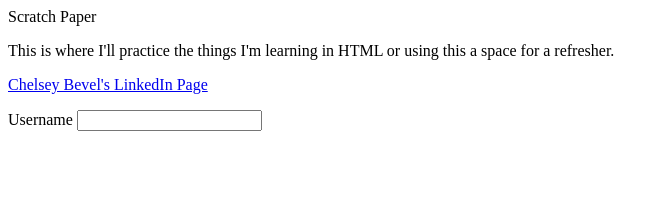
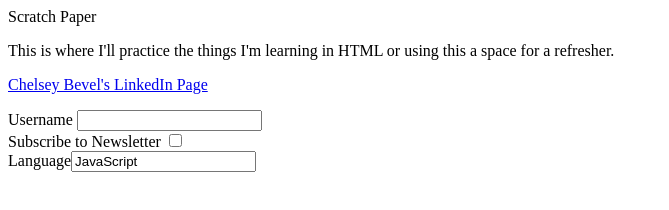
Before and after one commit to cbevel/LaunchCode, a plain HTML site: page scratchPaper.html in a window 1280 px wide. Shown: the whole page, without its empty margins (0-669 px from the left). Drawn offline with Linux system fonts and the light colour scheme.

Commit message:
adding more types of forms

```diff
--- a/scratchPaper.html
+++ b/scratchPaper.html
@@ -18,11 +18,21 @@
 
 <!-- practicing adding forms -->
 <form action="">
-    <label for="usernames">Username</label>
+    <label for="username">Username</label>
     <input id="username" name="username" type="text"/>
-</form>
 
 
+<div>
+    <label>Subscribe to Newsletter
+       <input type="checkbox" name="newsletter"/>
+    </label>
+ </div>
+
+<div><label>Language<input name="language" type="text" value="JavaScript"/></label></div>
+
+
+
+</form>
 
 
 </body>
```
